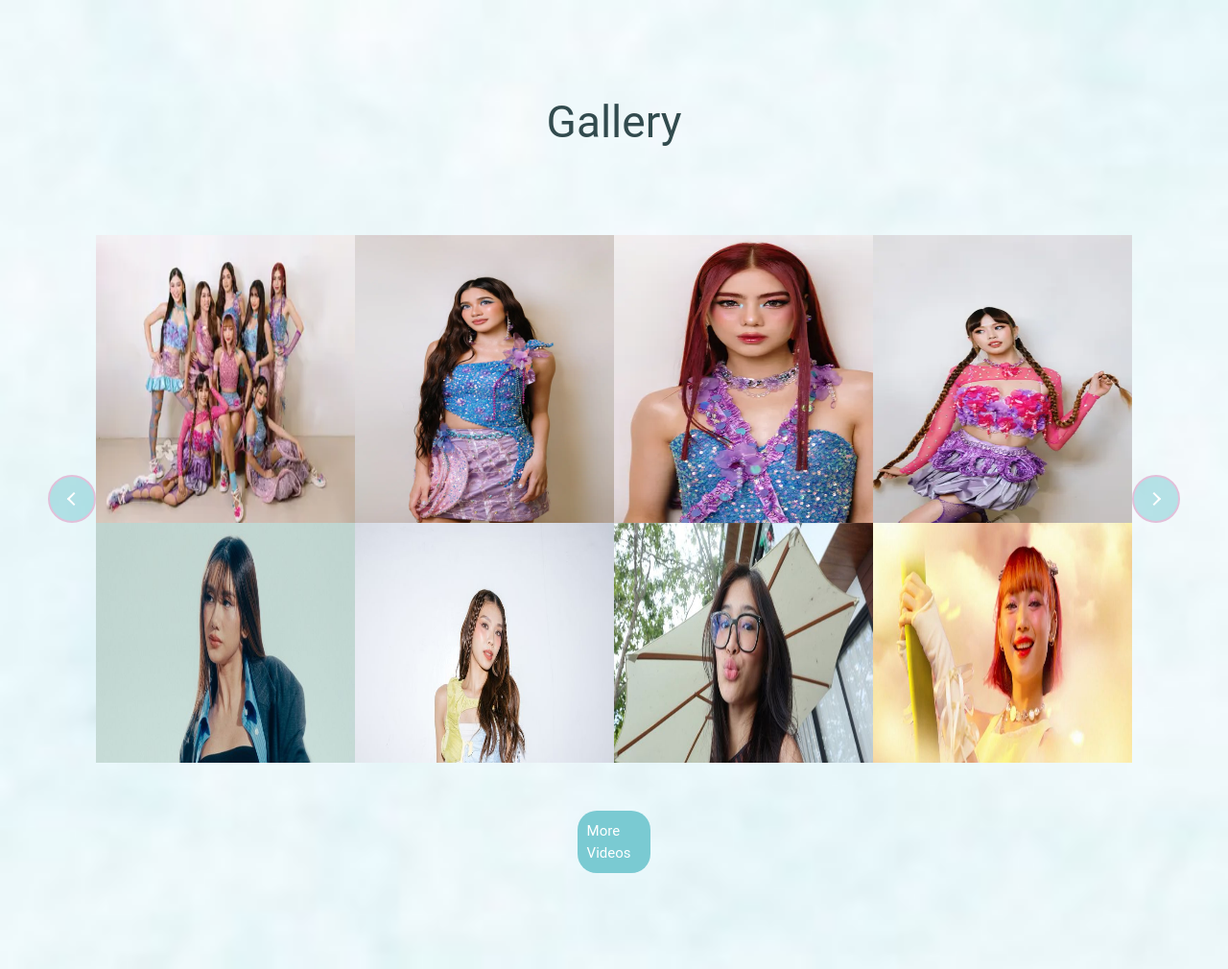
After one commit to Namra14/Practice-Ulit, a PHP site: page /gallery.html in a window 1280 px wide. The commit adds this page. Shown: the whole page at 96% size. Run offline with PHP 8.4, Linux system fonts and the light colour scheme; some libraries are stand-ins or nearby versions.

Commit message:
dsadsasda

```diff
--- /dev/null
+++ b/gallery.html
@@ -0,0 +1,63 @@
+<!DOCTYPE html>
+<html lang="en">
+<head>
+    <meta charset="UTF-8">
+    <meta name="viewport" content="width=device-width, initial-scale=1.0">
+    <!-- bootstrap -->
+    <link href="https://cdn.jsdelivr.net/npm/bootstrap@5.0.2/dist/css/bootstrap.min.css" rel="stylesheet" integrity="sha384-EVSTQN3/azprG1Anm3QDgpJLIm9Nao0Yz1ztcQTwFspd3yD65VohhpuuCOmLASjC" crossorigin="anonymous">
+    <link rel="stylesheet" href="style.css">
+    <title>Gallery</title>
+</head>
+<body>
+     <!-- GALLERY SECTION -->
+     <section id="gallery">
+        <h1 class="text">Gallery</h1>
+        <div class="gallery-carousel">
+            <div class="gal-carousel-container">
+                <div class="gal-carousel-inner">
+                    <div class="gal-carousel-item active">
+                        <img src="images/gallery-bini-group.jpg" alt="">
+                        <img src="images/gallery-aiah-2.jpg" width="270px" alt="">
+                        <img src="images/gallery-mikha-1.jpg" width="270px" alt="">
+                        <img src="images/gal-maloi1.jpg" width="270px" alt="">
+                        <img src="images/sheena-bg.jfif" alt="">
+                        <img src="images/staku-bg.jfif" alt="">
+                        <img src="images/jhoanna-bg.jfif" alt="">
+                        <img src="images/gwen-bg.jfif" alt="">
+                    </div>
+                    <div class="gal-carousel-item">
+                        <img src="images/aiah-bg.jfif" alt="">
+                        <img src="images/gallery-mikha-1.jpg" width="270px" alt="">
+                        <img src="images/gal-maloi1.jpg" width="270px" alt="">
+                        <img src="images/gallery-aiah-2.jpg" width="270px" alt="">
+
+                    </div>
+                    <div class="gal-carousel-item">
+                        <img src="images/aiah-bg.jfif" alt="">
+                        <img src="images/staku-bg.jfif" alt="">
+                        <img src="images/jhoanna-bg.jfif" alt="">
+                        <img src="images/gwen-bg.jfif" alt="">
+                        <img src="images/sheena-bg.jfif" alt="">
+                        <img src="images/gallery-mikha-1.jpg" width="270px" alt="">
+                        <img src="images/gal-maloi1.jpg" width="270px" alt="">
+                        <img src="images/gallery-aiah-2.jpg" width="270px" alt="">
+                    </div>
+                </div>
+                <button class="gal-carousel-control-prev"></button>
+                <button class="gal-carousel-control-next"></button>
+            </div>
+        </div>
+        <div class="btn-vid">
+            <a href="">More Videos</a>
+        </div>
+    </section>
+
+
+
+
+
+
+    <script src="script.js"></script>
+    <script src="https://cdn.jsdelivr.net/npm/bootstrap@5.0.2/dist/js/bootstrap.bundle.min.js" integrity="sha384-MrcW6ZMFYlzcLA8Nl+NtUVF0sA7MsXsP1UyJoMp4YLEuNSfAP+JcXn/tWtIaxVXM" crossorigin="anonymous"></script>
+</body>
+</html>
--- a/script.js
+++ b/script.js
@@ -21,6 +21,7 @@ $prev.addEventListener("click", () => {
         const items = document.querySelectorAll(".item");
         document.querySelector(".slide").prepend(items[items.length - 1]);
     });
+
 
 
 
@@ -123,3 +124,26 @@ prevButton.addEventListener('click', () => {
     currentIndex = (currentIndex - 1 + items.length) % items.length;
     updateCarousel();
 });
+
+
+// GALLERY SLIDER
+const prevGalBtn = document.querySelector(".gal-carousel-control-prev");
+const nextGalBtn = document.querySelector(".gal-carousel-control-next");
+const galInner = document.querySelector(".gal-carousel-inner");
+const galItems = document.querySelectorAll(".gal-carousel-item");
+let currentGalIndex = 0;
+
+const updateGalCarousel = () => {
+    const totalGalItems = galItems.length;
+    galInner.style.transform = `translateX(-${currentGalIndex * 100}%)`;
+};
+
+nextGalBtn.addEventListener("click", () =>{
+    currentGalIndex = (currentGalIndex + 1) % galItems.length;
+    updateGalCarousel();
+});
+
+prevGalBtn.addEventListener("click", () => {
+    currentGalIndex = (currentGalIndex - 1 + galItems.length) % galItems.length;
+    updateGalCarousel();
+});
--- a/style.css
+++ b/style.css
@@ -69,7 +69,6 @@
     text-align: center;
     border-radius: 10px;
 }
-
 
 /* BINI MIKHA */
 .nav-link1::after{
@@ -545,7 +544,7 @@
 
 .video-carousel {
     display: flex;
-    margin: 100px auto;
+    margin: 100px auto 50px auto;
     position: relative;
     width: 100%;
     height: 550px;
@@ -631,9 +630,163 @@
     border-left: 2px solid white;
     rotate: 135deg;
 }
-
-
-
+.btn-vid{
+    display: flex;
+    justify-content: center;
+    align-items: center;
+    background-color: #7ACAD2;
+    margin: 0 47%;
+    border-radius: 20px;
+}
+.btn-vid a{
+    color: white;
+    text-decoration: none;
+    font-size: 15px;
+    padding: 10px 10px;
+}
+.btn-vid:hover{
+    box-shadow: 0 5px 10px #505050;
+    left: 5px;
+    margin: 0 46%;
+    transition: 0.3s;
+}
+.btn-vid a:hover{
+    font-size: 18px;
+    transition: 0.3s;
+}
+
+/* GALLERY */
+#gallery{
+    background-image: url("images/bg.jpg");
+    background-size: cover;
+    background-position: center;
+    background-repeat: no-repeat;
+    padding: 100px 0;
+    height: 100%;
+
+}
+#gallery .text{
+    text-align: center;
+    font-size: 46px;
+    color: #324B4E;
+    font-weight: 400;
+    margin-bottom: -10px;
+}
+
+.gallery-carousel {
+    display: flex;
+    margin: 100px auto 50px auto;
+    position: relative;
+    width: 100%;
+    height: 550px;
+    overflow: hidden;
+    max-width: 1200px;
+}
+
+.gal-carousel-container {
+    display: flex;
+    position: relative;
+    width: 100%;
+    height: 100%;
+}
+
+.gal-carousel-inner {
+    display: flex;
+    flex-wrap: wrap;
+    transition: transform 0.5s ease;
+    width: 100%;
+}
+
+.gal-carousel-item {
+    width: 100%;
+    height: 100%;
+    display: flex;
+    flex-wrap: wrap;
+    margin: 0 auto;
+    justify-content: center;
+}
+.gal-carousel-item img{
+    width: 270px;
+    height: 300px;
+}
+
+.gal-carousel-control-prev,
+.gal-carousel-control-next {
+    position: absolute;
+    top: 50%;
+    transform: translateY(-50%);
+    background-color: rgba(122, 202, 210, 0.5);
+    color: white;
+    padding: 10px;
+    cursor: pointer;
+    border: 2px solid #E2BFD9;
+    border-radius: 80px;
+    z-index: 1;
+    width: 50px;
+    height: 50px;
+}
+
+.gal-carousel-control-prev {
+    left: 10px;
+}
+
+.gal-carousel-control-next {
+    right: 10px;
+}
+.gal-carousel-control-prev:hover{
+    box-shadow: 0 5px 10px #505050;
+    left: 5px;
+}
+.gal-carousel-control-next:hover{
+    box-shadow: 0 5px 10px #505050;
+    right: 5px;
+}
+.gal-carousel-control-prev::before{
+    content: '';
+    position: absolute;
+    margin-top: -5px;
+    left: 20px;
+    width: 10px;
+    height: 10px;
+    border-top: 2px solid white;
+    border-left: 2px solid white;
+    rotate: -45deg;
+}
+.gal-carousel-control-next::before{
+    content: '';
+    position: absolute;
+    margin-top: -5px;
+    right: 20px;
+    width: 10px;
+    height: 10px;
+    border-top: 2px solid white;
+    border-left: 2px solid white;
+    rotate: 135deg;
+}
+.btn-vid{
+    display: flex;
+    justify-content: center;
+    align-items: center;
+    background-color: #7ACAD2;
+    margin: 0 47%;
+    border-radius: 20px;
+}
+.btn-vid a{
+    color: white;
+    text-decoration: none;
+    font-size: 15px;
+    padding: 10px 10px;
+}
+.btn-vid:hover{
+    box-shadow: 0 5px 10px #505050;
+    left: 5px;
+    margin: 0 46%;
+    transition: 0.3s;
+}
+.btn-vid a:hover{
+    font-size: 18px;
+    transition: 0.3s;
+}
 
 /* FOR 1400PX SCREENSIZE */
 @media (min-width: 1025px) and (max-width: 1400px){
@@ -731,6 +884,9 @@
     /* MUSIKA SLIDER */
     #musika{
         padding: 50px;
+    }
+    #musika .text{
+        padding-top: 50px;
     }
     .musika-slider .musika-item{
         top: calc(50% - 140px);
```
Also changed, not shown: index.html (+6 -46 lines), images/gal-maloi1.jpg (added), images/gallery-aiah-2.jpg (added), images/gallery-bini-group.jpg (added), images/gallery-mikha-1.jpg (added), scripts.js (deleted).
